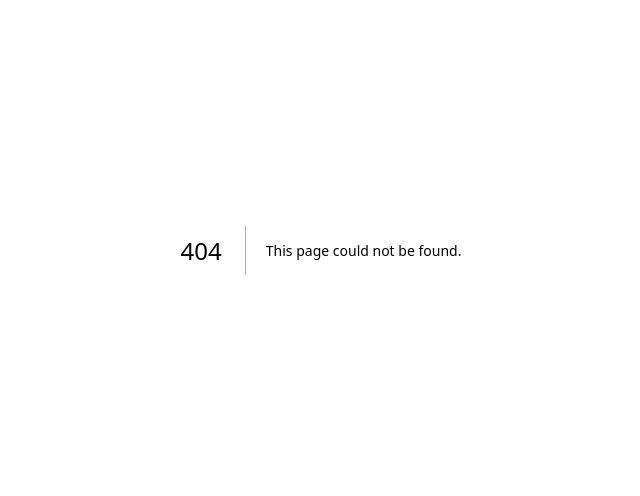
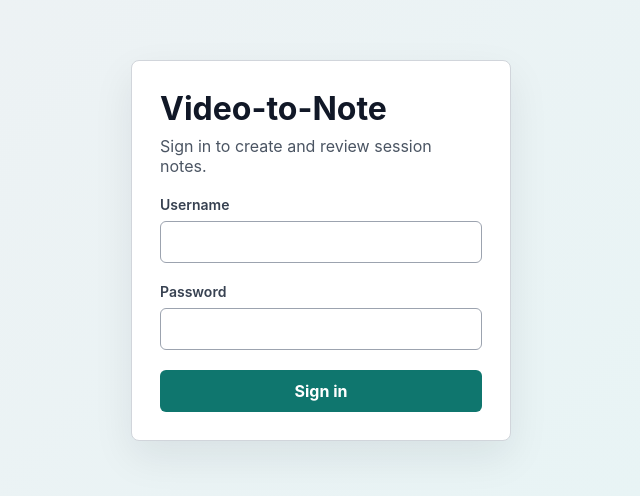
Before and after one commit to zhuohanl/video-to-note, a Next.js app in the folder apps/web/: page /login in a window 1280 px wide. Before the commit this address had no page. Shown: the part 150-646 px from the top of the page, without its empty margins (319-959 px from the left). Built offline with nearby package versions, Linux system fonts and the light colour scheme.

Commit message:
F21: login

```diff
--- a/apps/web/app/globals.css
+++ b/apps/web/app/globals.css
@@ -25,3 +25,76 @@ h1 {
   font-size: 2rem;
   font-weight: 650;
 }
+
+.auth-shell {
+  min-height: 100vh;
+  display: grid;
+  place-items: center;
+  padding: 24px;
+  background:
+    linear-gradient(135deg, rgba(15, 23, 42, 0.04), rgba(20, 184, 166, 0.08)),
+    #f8fafc;
+}
+
+.auth-panel {
+  width: min(100%, 380px);
+  display: grid;
+  gap: 20px;
+  padding: 28px;
+  border: 1px solid #d1d5db;
+  border-radius: 8px;
+  background: #ffffff;
+  box-shadow: 0 16px 40px rgba(15, 23, 42, 0.08);
+}
+
+.auth-panel p {
+  margin: 8px 0 0;
+  color: #4b5563;
+}
+
+.auth-panel label {
+  display: grid;
+  gap: 8px;
+  font-size: 0.875rem;
+  font-weight: 600;
+  color: #374151;
+}
+
+.auth-panel input {
+  width: 100%;
+  min-height: 42px;
+  border: 1px solid #9ca3af;
+  border-radius: 6px;
+  padding: 0 12px;
+  font: inherit;
+  color: #111827;
+  background: #ffffff;
+}
+
+.auth-panel input:focus {
+  outline: 2px solid #0f766e;
+  outline-offset: 2px;
+}
+
+.auth-panel [role="alert"] {
+  margin: 0;
+  color: #b91c1c;
+  font-weight: 600;
+}
+
+.auth-panel button {
+  min-height: 42px;
+  border: 0;
+  border-radius: 6px;
+  padding: 0 16px;
+  font: inherit;
+  font-weight: 700;
+  color: #ffffff;
+  background: #0f766e;
+  cursor: pointer;
+}
+
+.auth-panel button:disabled {
+  cursor: wait;
+  opacity: 0.7;
+}
--- /dev/null
+++ b/apps/web/app/login/page.tsx
@@ -0,0 +1,69 @@
+"use client";
+
+import { FormEvent, useState } from "react";
+import { useRouter } from "next/navigation";
+
+import { ApiError, login } from "../../lib/api";
+
+export default function LoginPage() {
+  const router = useRouter();
+  const [username, setUsername] = useState("");
+  const [password, setPassword] = useState("");
+  const [error, setError] = useState("");
+  const [pending, setPending] = useState(false);
+
+  async function submit(event: FormEvent<HTMLFormElement>) {
+    event.preventDefault();
+    setError("");
+    setPending(true);
+    try {
+      await login(username, password);
+      router.push("/submit");
+    } catch (caught) {
+      setError(caught instanceof ApiError ? caught.message : "Sign in failed");
+    } finally {
+      setPending(false);
+    }
+  }
+
+  return (
+    <main className="auth-shell">
+      <form className="auth-panel" onSubmit={submit}>
+        <div>
+          <h1>Video-to-Note</h1>
+          <p>Sign in to create and review session notes.</p>
+        </div>
+
+        <label>
+          Username
+          <input
+            autoComplete="username"
+            name="username"
+            onChange={(event) => setUsername(event.target.value)}
+            required
+            type="text"
+            value={username}
+          />
+        </label>
+
+        <label>
+          Password
+          <input
+            autoComplete="current-password"
+            name="password"
+            onChange={(event) => setPassword(event.target.value)}
+            required
+            type="password"
+            value={password}
+          />
+        </label>
+
+        {error ? <p role="alert">{error}</p> : null}
+
+        <button disabled={pending} type="submit">
+          {pending ? "Signing in" : "Sign in"}
+        </button>
+      </form>
+    </main>
+  );
+}
--- /dev/null
+++ b/apps/web/lib/api.ts
@@ -0,0 +1,44 @@
+export type ApiErrorEnvelope = {
+  error?: {
+    code?: string;
+    message?: string;
+  };
+};
+
+export class ApiError extends Error {
+  readonly status: number;
+  readonly code: string;
+
+  constructor(status: number, code: string, message: string) {
+    super(message);
+    this.name = "ApiError";
+    this.status = status;
+    this.code = code;
+  }
+}
+
+export async function login(username: string, password: string): Promise<void> {
+  const response = await fetch("/login", {
+    body: JSON.stringify({ username, password }),
+    credentials: "include",
+    headers: { "content-type": "application/json" },
+    method: "POST",
+  });
+
+  if (!response.ok) {
+    const envelope = await readEnvelope(response);
+    throw new ApiError(
+      response.status,
+      envelope.error?.code ?? "request_failed",
+      envelope.error?.message ?? "Sign in failed",
+    );
+  }
+}
+
+async function readEnvelope(response: Response): Promise<ApiErrorEnvelope> {
+  try {
+    return (await response.json()) as ApiErrorEnvelope;
+  } catch {
+    return {};
+  }
+}
```
Also changed, not shown: apps/web/middleware.ts (added, +16 -0 lines), 2 other files (tests, documents, lock files or other folders).
